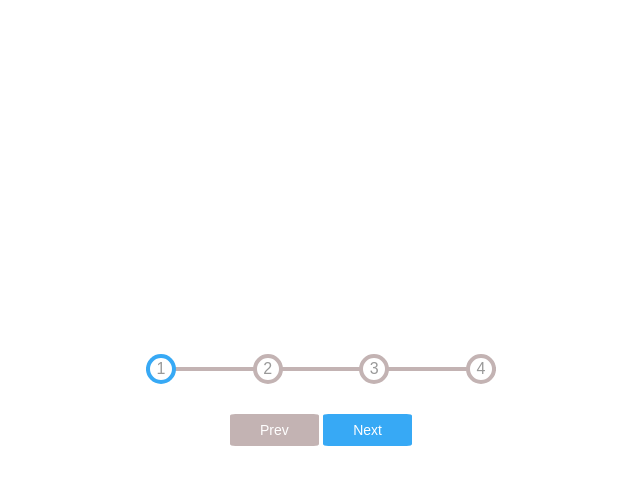
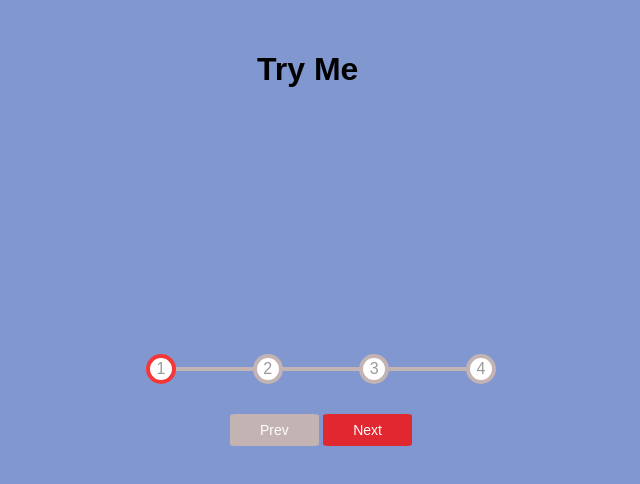
Before and after one commit to Narutoleo15/Progress-Step, a plain HTML site: page index.html in a window 1280 px wide. Shown: the whole page, without its empty margins (319-959 px from the left). Drawn offline with Linux system fonts and the light colour scheme; a web font is replaced by a local one.

Commit message:
added final styling

```diff
--- a/index.html
+++ b/index.html
@@ -14,6 +14,7 @@
 
 <body>
     <div class="container">
+        <h1>Try Me</h1>
         <div class="progress-container">
             <div class="progress" id="progress"></div>
             <div class="circle active">1</div>
--- a/styles.css
+++ b/styles.css
@@ -1,7 +1,7 @@
 @import url("https://fonts.googleapis.com/css?family=Muli&display=swap");
 
 :root {
-	--line-border-fill: #129af4d7;
+	--line-border-fill: #f41212d7;
 	--line-border-empty: #c3b3b3;
 }
 
@@ -9,7 +9,7 @@
 	box-sizing: border-box;
 }
 body {
-	background-color: #fff;
+	background-color: rgb(129, 151, 207);
 	font-family: "Muli", sans-serif;
 	display: flex;
 	flex-direction: column;
@@ -19,6 +19,19 @@ body {
 	overflow: hidden;
 	margin: 0;
 }
+
+h1 {
+	position: absolute;
+	top: 30px;
+	left: 45%;
+	transition: 0.5s ease-in-out;
+}
+
+h1:hover {
+	color: fuchsia;
+	transform: scale(1.5);
+}
+
 .container {
 	text-align: center;
 }
@@ -33,7 +46,7 @@ body {
 
 .progress-container::after {
 	content: "";
-	background-color:var(--line-border-empty);
+	background-color: var(--line-border-empty);
 	position: absolute;
 	top: 50%;
 	left: 0%;
@@ -84,8 +97,14 @@ body {
 .btn:active {
 	transform: scale(0.98);
 }
+
 .btn:focus {
 	outline: none;
+}
+
+.btn:hover {
+	background-color: rgb(202, 45, 45);
+	transform: translateY(-2px);
 }
 
 .btn:disabled {
```
